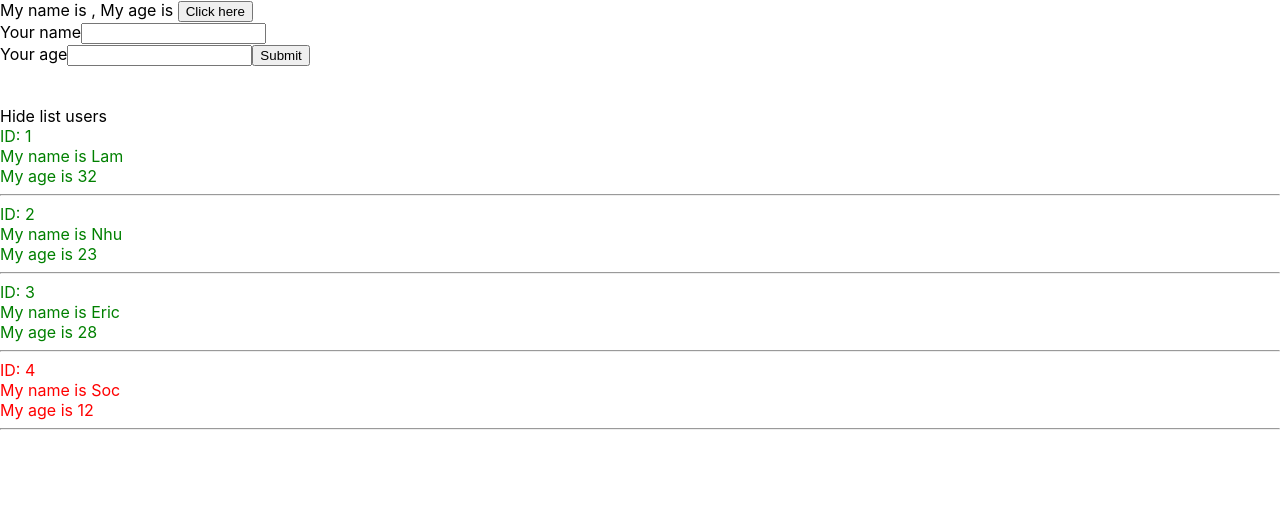
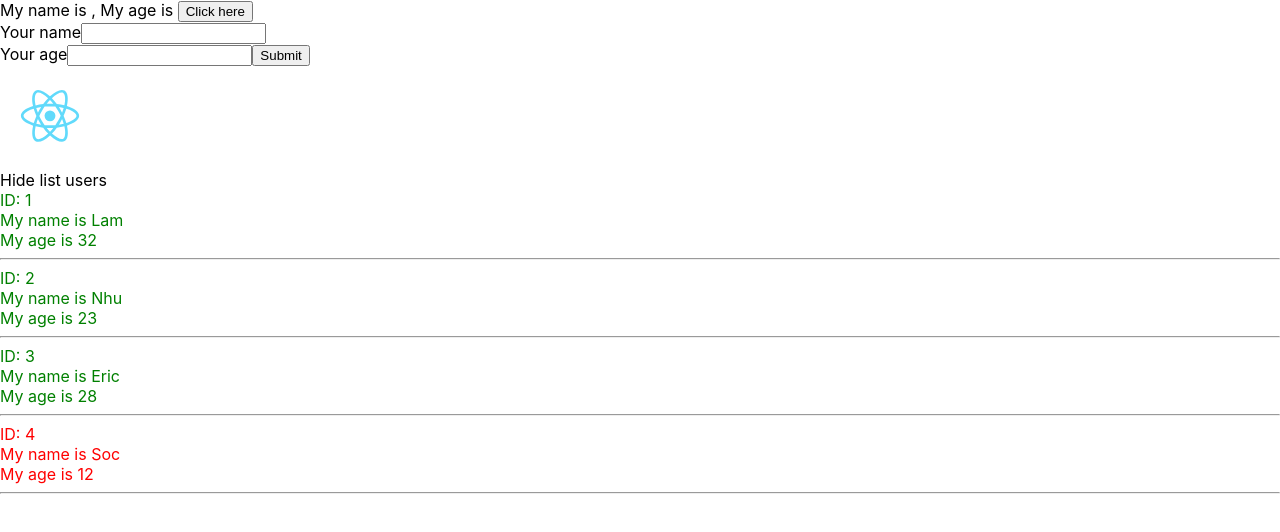
Before and after one commit to desmondpham/React1, a React (Create React App) app: page / in a window 1280 px wide. Shown: the top 532 px of the page. Built offline with nearby package versions, Linux system fonts and the light colour scheme.

Commit message:
using image

```diff
--- a/package.json
+++ b/package.json
@@ -13,6 +13,7 @@
     "redux": "4.2.0",
     "redux-devtools-extension": "2.13.9",
     "redux-thunk": "2.4.1",
+    "sass": "1.53.0",
     "web-vitals": "2.1.4"
   },
   "scripts": {
--- a/src/App.js
+++ b/src/App.js
@@ -1,5 +1,5 @@
 import logo from './logo.svg';
-import './App.css';
+import './App.scss';
 import { useDispatch, useSelector } from 'react-redux';
 import { increaseCounter, decreaseCounter } from './redux/action/counterAction';
 import MyComponent from './components/MyComponent';
--- a/src/App.css
+++ b/src/App.scss
@@ -1,11 +1,3 @@
-.red {
-  color: red;
-}
-
-.green {
-  color: green;
-}
-
 body {
   margin: 0;
   font-family: -apple-system, BlinkMacSystemFont, 'Segoe UI', 'Roboto', 'Oxygen',
--- a/src/components/AddUserInfor.js
+++ b/src/components/AddUserInfor.js
@@ -47,8 +47,7 @@ class AddUserInfor extends React.Component {
                 onChange={(event)=>this.handleOnChangeAge(event)}/>
                 <button>Submit</button>
             </form>
-            <br/>
-            <br/></div>
+            </div>
         )
     }
 }
--- a/src/components/DisplayInfor.js
+++ b/src/components/DisplayInfor.js
@@ -1,4 +1,6 @@
 import React from "react";
+import './DisplayInfor.scss';
+import logo from './../logo.svg';
 
 class DisplayInfor extends React.Component{
     state={
@@ -17,7 +19,8 @@ class DisplayInfor extends React.Component{
         const {listUsers} = this.props;
         //props
         return(
-            <div>
+            <div className='display-infor-container'>
+                <img src={logo}/>
                 <div>
                     <span onClick={()=> {this.handleShowHide()}}>{this.state.isShowListUsers === true? "Hide list users": "Show list users"}</span>
                 </div>
--- /dev/null
+++ b/src/components/DisplayInfor.scss
@@ -0,0 +1,14 @@
+.display-infor-container {
+    .red {
+        color: red;
+    }
+
+    .green {
+        color: green;
+    }
+
+    img {
+        width: 100px;
+        height: 100px;
+    }
+}
```
Also changed, not shown: 1 other file (tests, documents, lock files or other folders).
